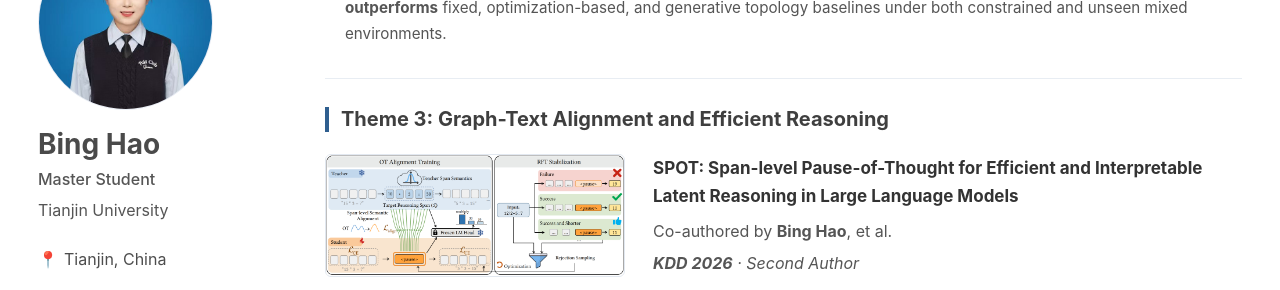
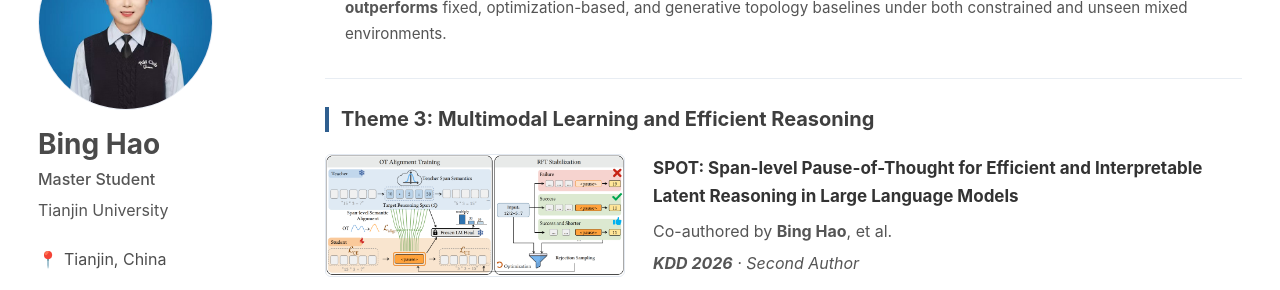
Before and after one commit to haobing-tju/haobing-tju.github.io, a Jekyll site: the page built from _pages/about.md, in a window 1280 px wide and 900 px high, scrolled down 2986 px. Shown: the part 153-443 px from the top of the window. Built offline with Jekyll 4.4.1, drawn with Linux system fonts in a browser that asks for light colours; a style sheet for code colours, icons or effects is not loaded.

Commit message:
Update about.md

```diff
--- a/_pages/about.md
+++ b/_pages/about.md
@@ -269,7 +269,7 @@ Besides research, I have also excelled in programming and academic competitions,
 
 
 
-<h3 class="pub-subtopic lang-en block">Theme 3: Graph-Text Alignment and Efficient Reasoning</h3> <h3 class="pub-subtopic lang-zh block">方向三：图文对齐与高效推理</h3>
+<h3 class="pub-subtopic lang-en block">Theme 3: Multimodal Learning and Efficient Reasoning</h3> <h3 class="pub-subtopic lang-zh block">方向三：多模态学习与高效推理</h3>
 
 <div class="pub-item pub-item-wide">
   <div class="pub-main">
```
